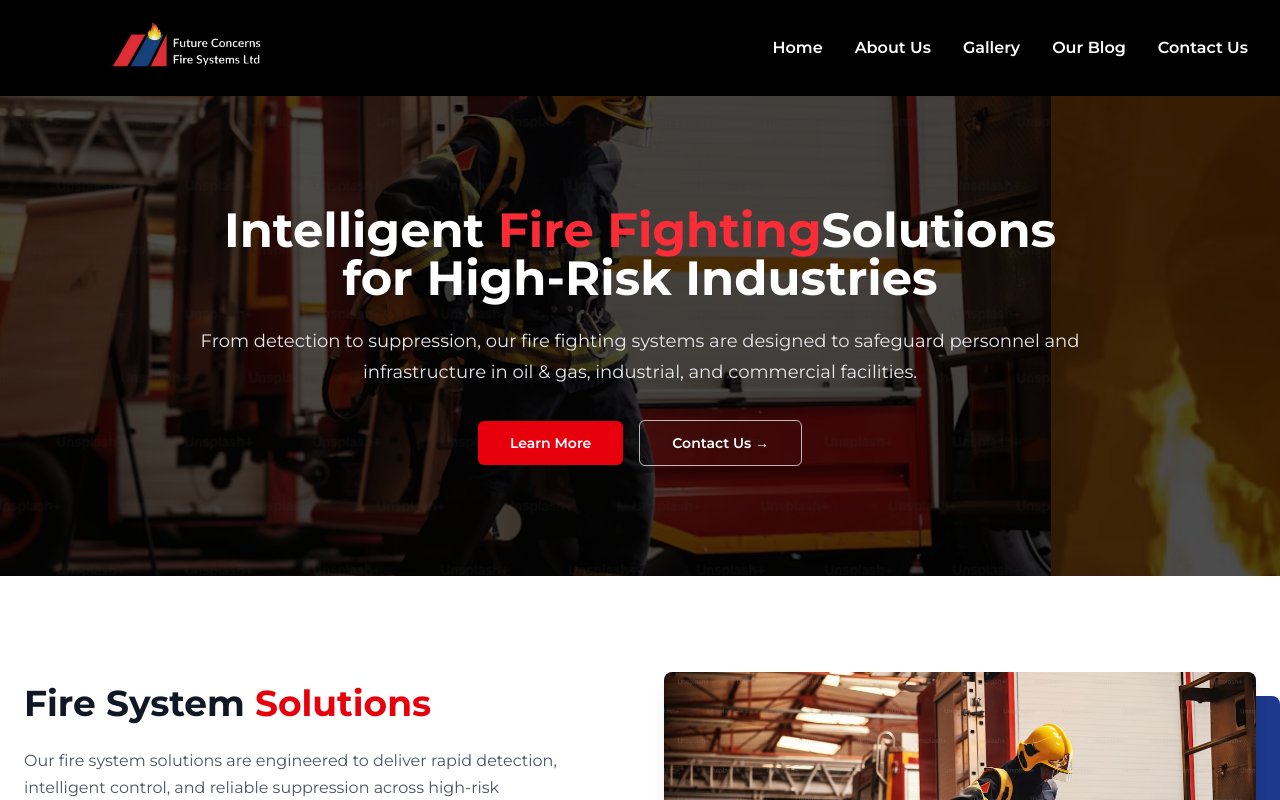
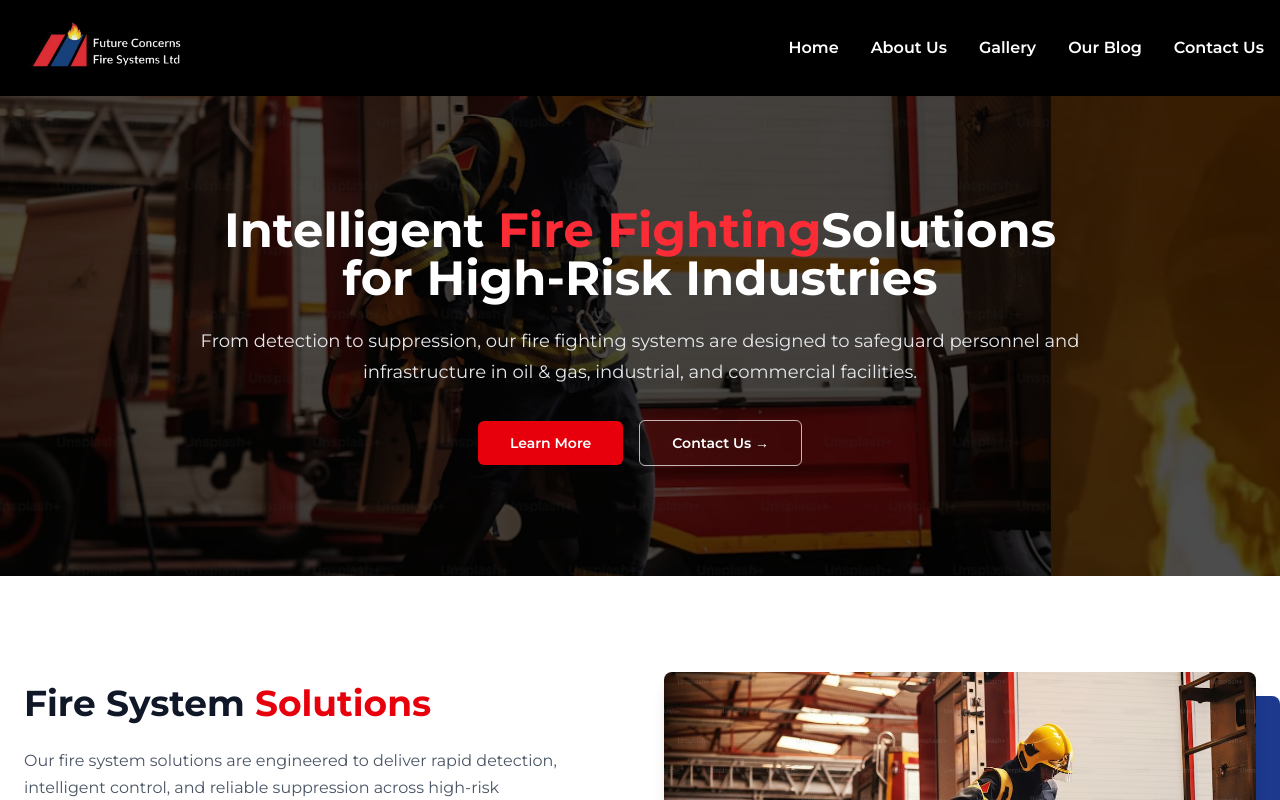
Before and after one commit to jahseed89/future-fire-systems, a Next.js app: page / in a window 1280 px wide. Shown: the top 800 px of the page. Built offline with nearby package versions, Linux system fonts and the light colour scheme.

Commit message:
logo update

```diff
--- a/components/Header.tsx
+++ b/components/Header.tsx
@@ -1,103 +1,3 @@
-// "use client";
-
-// import React, { useState } from "react";
-// import Link from "next/link";
-// import Image from "next/image";
-
-// function Header() {
-//   const [isOpen, setIsOpen] = useState(false);
-
-//   return (
-//     <nav className="sticky top-0 z-50 bg-black text-white px-6 py-4">
-//       <div className="mx-auto max-w-7xl flex items-center justify-between">
-//         {/* Logo */}
-//         <Link href="/" className="flex items-center">
-//           <div className="relative h-10 sm:h-16 md:h-20 w-[160px] sm:w-[200px] md:w-[240px]">
-//             <Image
-//               src="/fire-systems-logo.png"
-//               alt="Future Concerns Fire Systems Ltd Logo"
-//               width={200}
-//               height={50}
-//               className="object-contain"
-//             />
-//           </div>
-//         </Link>
-
-//         {/* Mobile Menu Button */}
-//         <button
-//           className="md:hidden relative w-8 h-8"
-//           onClick={() => setIsOpen(!isOpen)}
-//           aria-label="Toggle menu"
-//         >
-//           <span
-//             className={`absolute h-0.5 w-8 bg-white transition-all duration-300 ${
-//               isOpen ? "rotate-45 top-4" : "top-2"
-//             }`}
-//           />
-//           <span
-//             className={`absolute h-0.5 w-8 bg-white transition-all duration-300 top-4 ${
-//               isOpen ? "opacity-0" : "opacity-100"
-//             }`}
-//           />
-//           <span
-//             className={`absolute h-0.5 w-8 bg-white transition-all duration-300 ${
-//               isOpen ? "-rotate-45 top-4" : "top-6"
-//             }`}
-//           />
-//         </button>
-
-//         {/* Desktop Menu */}
-//         <ul className="hidden md:flex gap-8">
-//           {[
-//             { href: "/", label: "Home" },
-//             { href: "/about", label: "About Us" },
-//             { href: "/gallery", label: "Gallery" },
-//             { href: "/blog", label: "Our Blog" },
-//             { href: "/contact", label: "Contact Us" },
-//           ].map((item) => (
-//             <li key={item.href}>
-//               <Link
-//                 href={item.href}
-//                 className="font-semibold hover:text-[#de192a] hover:border-[#de192a] transition"
-//               >
-//                 {item.label}
-//               </Link>
-//             </li>
-//           ))}
-//         </ul>
-//       </div>
-
-//       {/* Mobile Menu */}
-//       <div
-//         className={`md:hidden overflow-hidden transition-all duration-300 ${
-//           isOpen ? "max-h-60 opacity-100 mt-4" : "max-h-0 opacity-0"
-//         }`}
-//       >
-//         <ul className="flex flex-col gap-4">
-//           {[
-//             { href: "/", label: "Home" },
-//             { href: "/about", label: "About Us" },
-//             { href: "/gallery", label: "Gallery" },
-//             { href: "/contact", label: "Contact" },
-//           ].map((item) => (
-//             <li key={item.href}>
-//               <Link
-//                 href={item.href}
-//                 className="font-semibold"
-//                 onClick={() => setIsOpen(false)}
-//               >
-//                 {item.label}
-//               </Link>
-//             </li>
-//           ))}
-//         </ul>
-//       </div>
-//     </nav>
-//   );
-// }
-
-// export default Header;
-
 "use client";
 
 import React, { useState } from "react";
@@ -109,11 +9,10 @@ function Header() {
 
   return (
     <nav className="sticky top-0 z-50 bg-black text-white px-4 py-2 md:py-4">
-      <div className="mx-auto max-w-7xl px-4">
+      <div className="mx-auto max-w-7xl">
         <div className="flex h-16 items-center justify-between">
-          {/* LOGO */}
           <Link href="/" className="flex items-center">
-            <div className="relative h-22 w-[300px] sm:h-24 sm:w-[280px] md:h-24 md:w-[300px]">
+            <div className="relative h-22 w-[350px] -ml-16 sm:w-[300px] md:h-24 md:w-[300px]">
               <Image
                 src="/fire-systems-logo.png"
                 alt="Future Concerns Fire Systems Ltd Logo"
```
